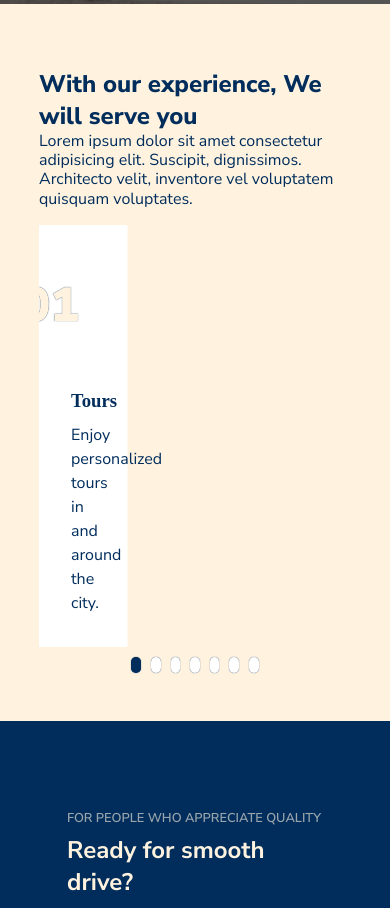
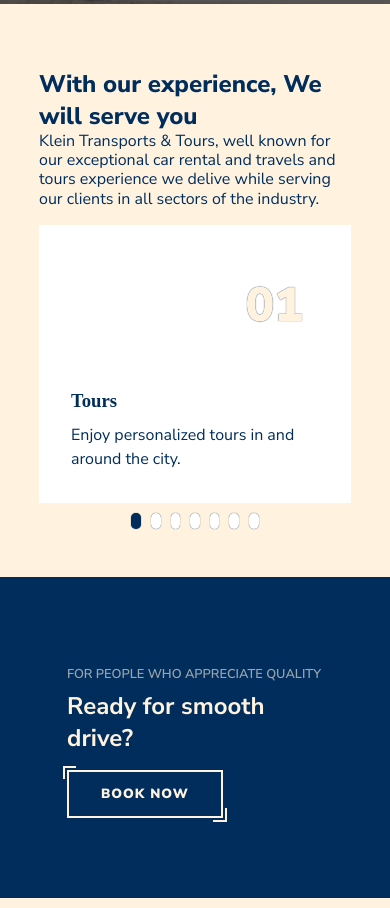
Before and after one commit to iwmvictor/klein, a React (Vite) app: page / in a window 390 px wide. Shown: the part 840-1748 px from the top of the page. Built offline with nearby package versions, Linux system fonts and the light colour scheme.

Commit message:
Initial commit

```diff
--- a/src/Homepage/Service.jsx
+++ b/src/Homepage/Service.jsx
@@ -78,9 +78,9 @@ const Service = () => {
           </div>
           <div className="right">
             <p>
-              Lorem ipsum dolor sit amet consectetur adipisicing elit. Suscipit,
-              dignissimos. Architecto velit, inventore vel voluptatem quisquam
-              voluptates.
+              Klein Transports & Tours, well known for our exceptional car
+              rental and travels and tours experience we delive while serving
+              our clients in all sectors of the industry.
             </p>
           </div>
         </div>
--- a/src/style/Home.scss
+++ b/src/style/Home.scss
@@ -169,7 +169,8 @@ $transition: 0.8s cubic-bezier(0.22, 0.78, 0.45, 1.02);
                 transition: $transition;
 
                 .single-service {
-                    flex: 0 0 calc(100% / 3); // Default to show 3 items, adjust with media queries
+                    flex: 1 0 calc(100% / 3); // Default to show 3 items
+                    width: 100%;
                     padding: 4rem 2rem 2rem 2rem;
                     position: relative;
                     background: white;
@@ -208,6 +209,16 @@ $transition: 0.8s cubic-bezier(0.22, 0.78, 0.45, 1.02);
                             line-height: 1.5;
                         }
                     }
+
+                    @media (max-width: 1024px) {
+                        flex: 1 0 calc(100% / 2);
+                        max-width: calc(100% / 2 - 1rem);
+                    }
+
+                    @media (max-width: 768px) {
+                        flex: 1 0 100%;
+                        max-width: 100%;
+                    }
                 }
             }
 
@@ -234,17 +245,7 @@ $transition: 0.8s cubic-bezier(0.22, 0.78, 0.45, 1.02);
         }
     }
 
-    @media (max-width: 1024px) {
-        .carousel .single-service {
-            flex: 0 0 calc(100% / 2); // Show 2 items
-        }
-    }
 
-    @media (max-width: 768px) {
-        .carousel .single-service {
-            flex: 0 0 100%; // Show 1 item
-        }
-    }
 
     .cta {
         width: 100%;
@@ -477,8 +478,8 @@ $transition: 0.8s cubic-bezier(0.22, 0.78, 0.45, 1.02);
 
                 .close-icon {
                     position: absolute;
-                    top: 0rem;
-                    right: 0rem;
+                    bottom: 0;
+                    right: 1rem;
                     padding: 0.6rem;
                     display: flex;
                     font-size: 1rem;
@@ -665,7 +666,7 @@ $transition: 0.8s cubic-bezier(0.22, 0.78, 0.45, 1.02);
                 padding: 2rem 2rem 2rem 6rem;
                 border: 1px dotted $blue-color;
 
-                .number{
+                .number {
                     position: absolute;
                     bottom: 2rem;
                     left: 1rem;
@@ -676,7 +677,7 @@ $transition: 0.8s cubic-bezier(0.22, 0.78, 0.45, 1.02);
                     font-family: $font-secondary;
                 }
 
-                &:hover{
+                &:hover {
                     border-style: solid;
                     background: white;
                 }
@@ -686,15 +687,15 @@ $transition: 0.8s cubic-bezier(0.22, 0.78, 0.45, 1.02);
                 padding: 1rem;
                 grid-template-columns: 1fr;
 
-                .box{
+                .box {
                     padding: 2rem;
 
-                    .number{
+                    .number {
                         position: relative;
                         font-size: 2rem;
                         top: 0;
                         left: 0;
-                        opacity: .6;
+                        opacity: 0.6;
                         text-shadow: none;
                         margin-bottom: 2rem;
                         color: $blue-color;
@@ -702,8 +703,8 @@ $transition: 0.8s cubic-bezier(0.22, 0.78, 0.45, 1.02);
                 }
             }
 
-            @media (max-width:450px) {
-                .box{
+            @media (max-width: 450px) {
+                .box {
                     max-width: 100%;
                 }
             }
```
